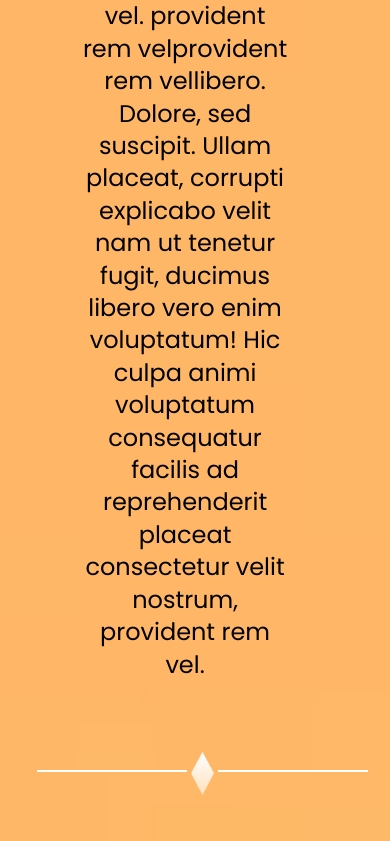
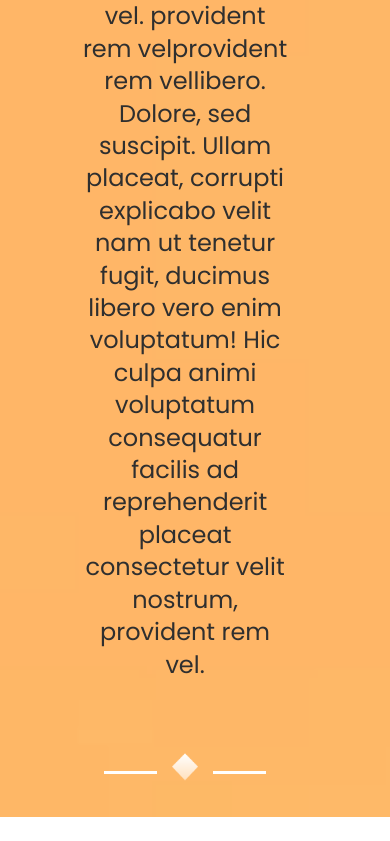
Before and after one commit to gdsc-nits-org/oikyotaan-2023, a React (Vite) app: page /about in a window 390 px wide. Shown: the part 3573-4414 px from the top of the page. After the commit the page ends 4390 px from the top, so only its background shows below. Built offline with nearby package versions, Linux system fonts and the light colour scheme.

Commit message:
fix: about animation and color

```diff
--- a/src/Pages/About/About.module.scss
+++ b/src/Pages/About/About.module.scss
@@ -31,15 +31,17 @@
   margin: 0 30px;
   font-size: 1.25rem;
   margin-left: 5vw;
-  animation: name1 2s;
+  animation: name1 1s;
   text-align: center;
+  color: var(--grey-text-1-100);
 }
 @keyframes name1 {
   0% {
-    transform: translateX(500px);
+    transform: translateY(20%);
+    opacity: 0.2;
   }
   100% {
-    transform: translateX(0px);
+    transform: translateY(0);
   }
 }
 
@@ -47,15 +49,17 @@
   // position: relative;
   width: 23vw;
   height: 78vh;
-  animation: name 5s;
+  animation: name 1s;
   // max-width: 100%;
   // margin-bottom: 15vh;
 }
 @keyframes name {
   from {
+    transform: translateY(10%);
     opacity: 0;
   }
   to {
+    transform: translateY(0);
     opacity: 1;
   }
 }
@@ -82,22 +86,19 @@
 .footer {
   padding-top: 5vh;
   justify-content: space-between;
+  align-items: center;
   display: flex;
-  justify-content: center;
   margin: auto;
+  width: 40%;
   .line2 {
-    // padding-bottom: 5vh;
-    padding: 1vw;
-    height: 6vh;
-    width: 3.5vw;
+    transform: translateY(35%);
+    width: 8%;
+    aspect-ratio: 1;
   }
   .line1 {
-    // padding-top: 8px;
-    // margin-bottom: 10vh;
     margin-top: 2.8vh;
-    // padding: 3px;
     height: 0.18vh;
-    width: 10vw;
+    width: 40%;
   }
 }
 
@@ -138,19 +139,19 @@
   }
 
   .footer {
-    justify-content: center;
+    justify-content: space-around;
+    width: 60%;
     .line2 {
       // padding-bottom: 5vh;
-      padding: 1vw;
-      height: 6vh;
-      width: 8vw;
+      transform: translateY(20%);
+      width: 15%;
     }
     .line1 {
       // padding-top: 8px;
       margin-top: 2.5vh;
       // padding: 3px;
       height: 0.3vh;
-      width: 150px;
+      width: 30%;
     }
   }
   .head {
--- a/src/index.scss
+++ b/src/index.scss
@@ -22,8 +22,8 @@
   --gdsc-neutral-1-100: #605d62;
   --gdsc-shadow-1-100: rgb(218, 215, 215);
 
-  --grey-text-1-100: rgba(101, 108, 115, 1);
-  --grey-text-1-70: rgba(101, 108, 115, 0.7);
+  --grey-text-1-100: #2f2f2f;
+  --grey-text-1-70: #656c73b3;
 
   --heading-1-text-weight: 600;
   --heading-2-text-weight: 500;
```
